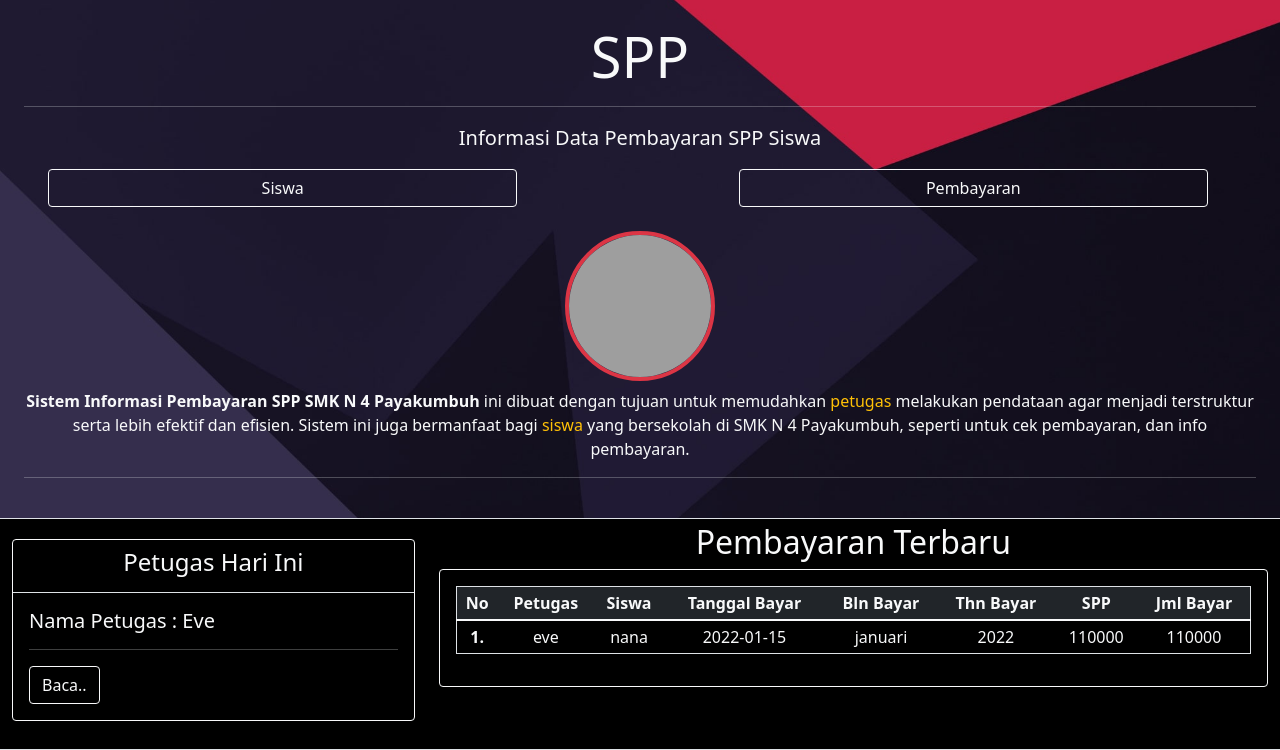
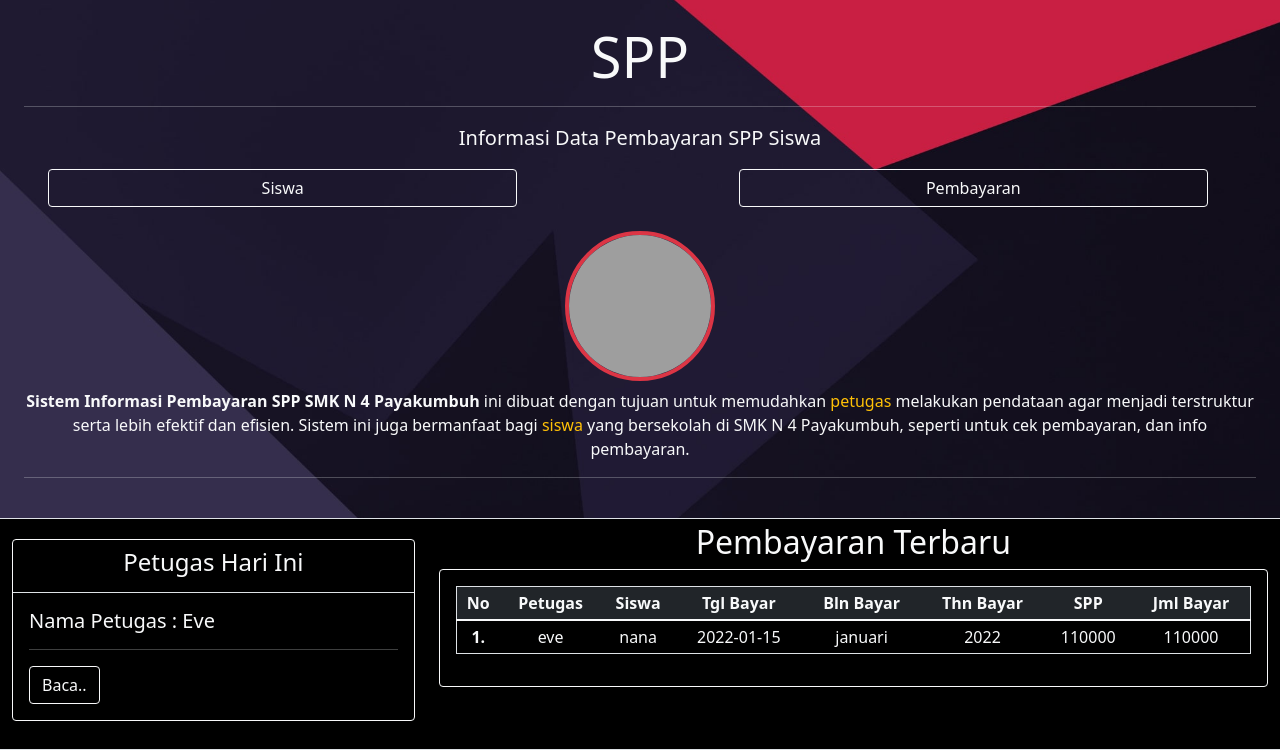
Before and after one commit to Akhadafi/PembayaranSPP, a PHP site: page / in a window 1280 px wide. Shown: the part 67-817 px from the top of the page. Run offline with PHP 8.4, Linux system fonts and the light colour scheme; data comes from the database, SQL or seed files in the repository; grey boxes are pictures that could not be loaded.

Commit message:
Update index.php

```diff
--- a/index.php
+++ b/index.php
@@ -121,7 +121,7 @@ include_once './admin/koneksi.php';
                                         <th>No</th>
                                         <th>Petugas</th>
                                         <th>Siswa</th>
-                                        <th>Tanggal Bayar</th>
+                                        <th>Tgl Bayar</th>
                                         <th>Bln Bayar</th>
                                         <th>Thn Bayar</th>
                                         <th>SPP</th>
```
